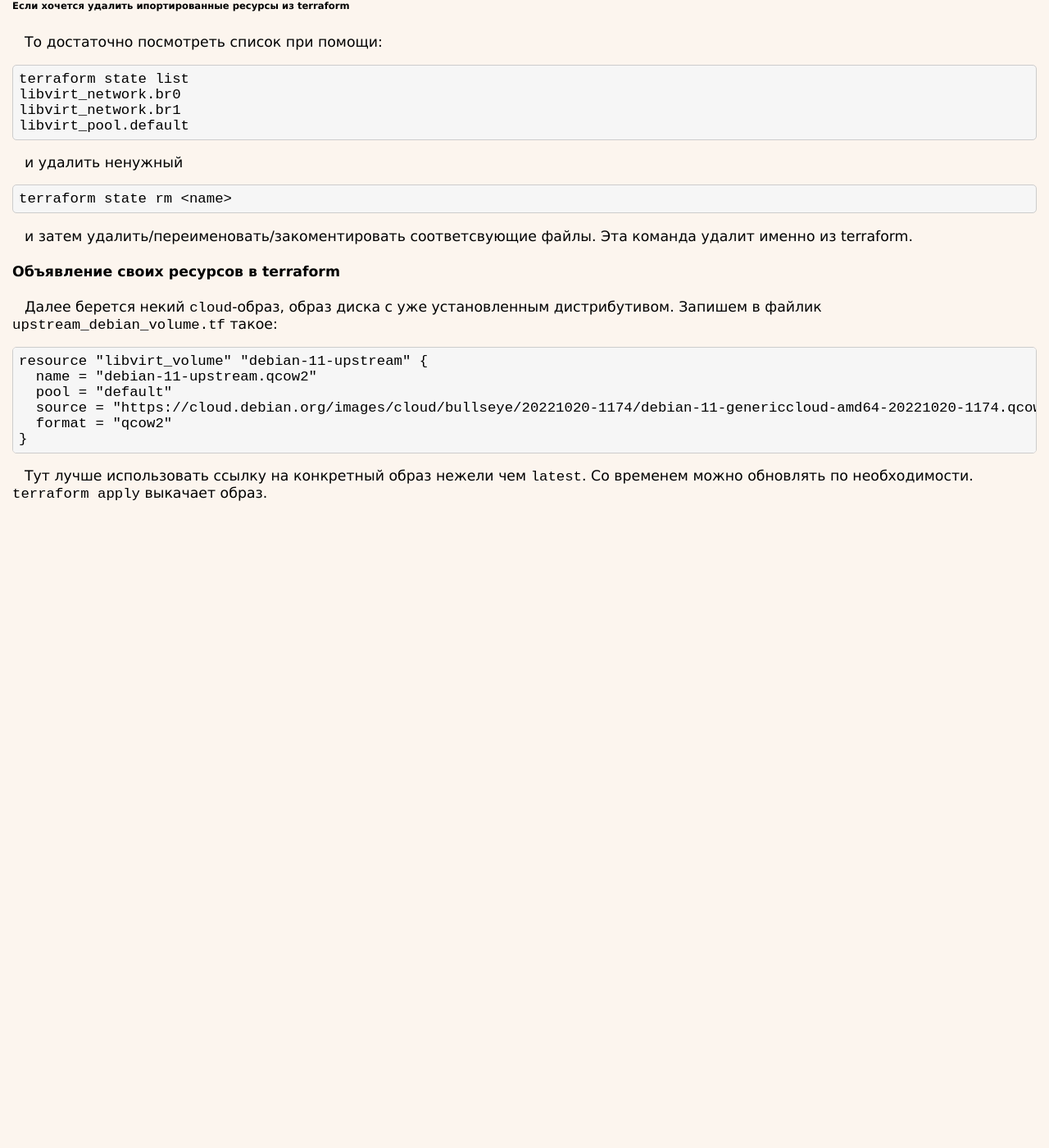
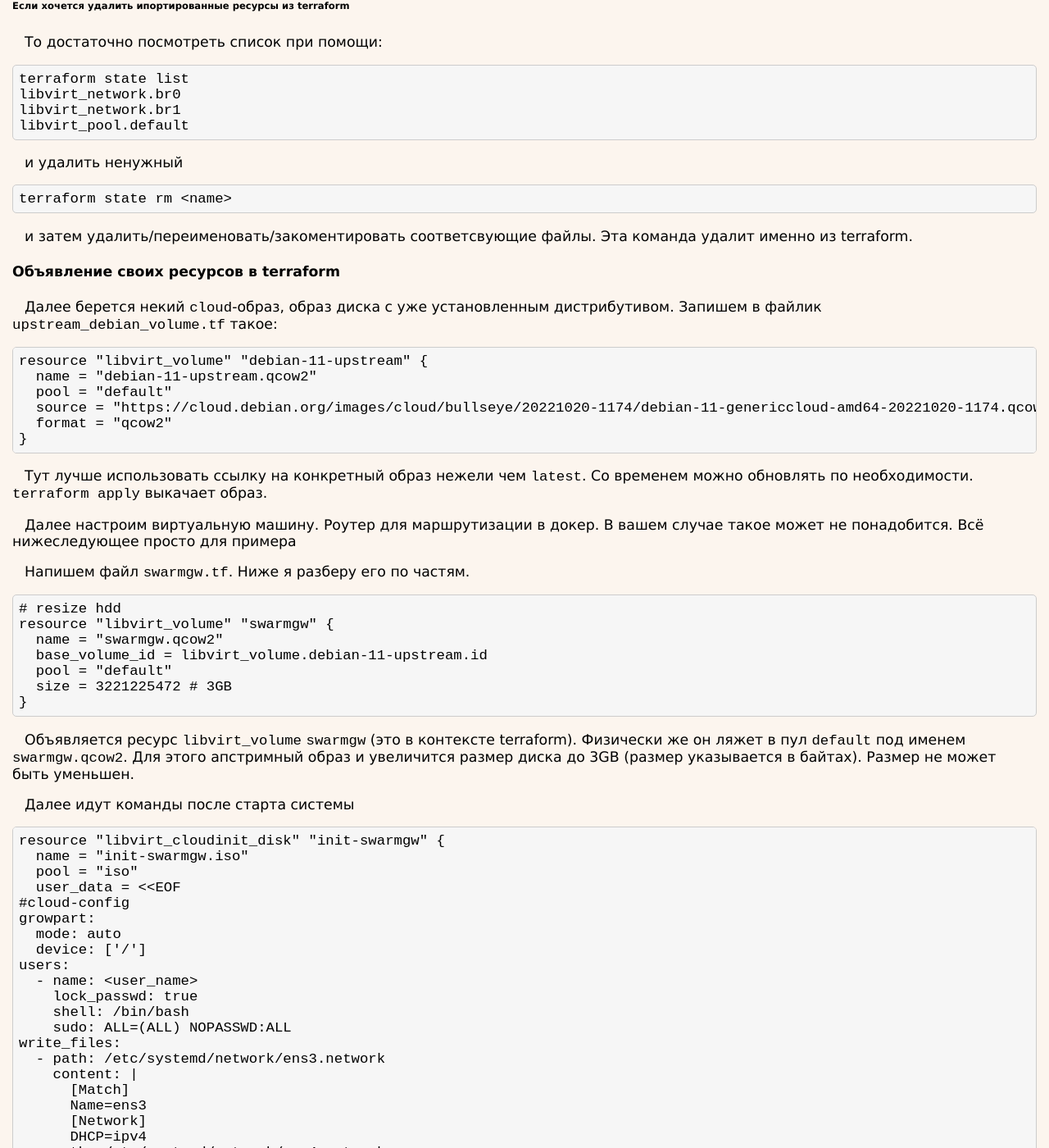
Before and after one commit to cronolio/cronolio.github.io, a Jekyll site: the page built from _minimal_devops/terraform-libvirt.md, in a window 1280 px wide and 1400 px high, scrolled down 1480 px. Shown: the whole window at 82% size. Built offline with Jekyll 4.4.1, drawn with Linux system fonts in a browser that asks for light colours; before the commit the page ends 2110 px from its top, so only the background shows below that; some of the changed text lies outside the part shown.

Commit message:
update dates after change url chema, finish article

````diff
--- a/_minimal_devops/terraform-libvirt.md
+++ b/_minimal_devops/terraform-libvirt.md
@@ -117,5 +117,147 @@ resource "libvirt_volume" "debian-11-upstream" {
 }
 ```
 
-Тут лучше использовать ссылку на конкретный образ нежели чем `latest`. Со временем можно обновлять по необходимости.
-`terraform apply` выкачает образ.
+Тут лучше использовать ссылку на конкретный образ нежели чем `latest`.
+Со временем можно обновлять по необходимости. `terraform apply` выкачает образ.
+
+Далее настроим виртуальную машину. Роутер для маршрутизации в докер.
+В вашем случае такое может не понадобится. Всё нижеследующее просто для примера
+
+Напишем файл `swarmgw.tf`. Ниже я разберу его по частям.
+```
+# resize hdd
+resource "libvirt_volume" "swarmgw" {
+  name = "swarmgw.qcow2"
+  base_volume_id = libvirt_volume.debian-11-upstream.id
+  pool = "default"
+  size = 3221225472 # 3GB
+}
+```
+
+Объявляется ресурс `libvirt_volume` `swarmgw` (это в контексте terraform).
+Физически же он ляжет в пул `default` под именем `swarmgw.qcow2`.
+Для этого апстримный образ и увеличится размер диска до 3GB (размер указывается в байтах).
+Размер не может быть уменьшен.
+
+Далее идут команды после старта системы
+
+```
+resource "libvirt_cloudinit_disk" "init-swarmgw" {
+  name = "init-swarmgw.iso"
+  pool = "iso"
+  user_data = <<EOF
+#cloud-config
+growpart:
+  mode: auto
+  device: ['/']
+users:
+  - name: <user_name>
+    lock_passwd: true
+    shell: /bin/bash
+    sudo: ALL=(ALL) NOPASSWD:ALL
+write_files:
+  - path: /etc/systemd/network/ens3.network
+    content: |
+      [Match]
+      Name=ens3
+      [Network]
+      DHCP=ipv4
+  - path: /etc/systemd/network/ens4.network
+    content: |
+      [Match]
+      Name=ens4
+      [Network]
+      Address=10.0.0.120/24
+  - path: /home/alex/.ssh/authorized_keys
+    content: |
+      ssh-rsa <user_public_key>
+package_update: true
+hostname: swarmgw
+runcmd:
+  - DEBIAN_FRONTEND=noninteractive apt install -y qemu-guest-agent iptables-persistent
+  - systemctl disable ifup@ens3 ifup@ens4
+  - systemctl disable ifupdown-pre
+  - DEBIAN_FRONTEND=noninteractive apt remove -y ifupdown resolvconf
+  - systemctl disable networking
+  - systemctl disable cloud-init-local cloud-init cloud-config cloud-final
+  - systemctl enable systemd-networkd
+  - systemctl enable systemd-resolved
+  - ln -sf /run/systemd/resolve/resolv.conf /etc/resolv.conf
+  - sed -i /etc/systemd/resolved.conf -e 's/#DNSSEC=no/DNSSEC=yes/' -e 's/#MulticastDNS=yes/MulticastDNS=no/' -e 's/#LLMNR=yes/LLMNR=no/'
+  - sed -i /etc/ssh/sshd_config -e 's/#AddressFamily any/AddressFamily inet/' -e 's/#ListenAddress 0.0.0.0/ListenAddress 10.0.0.120/'
+  - sed -i /etc/default/chrony -e 's/DAEMON_OPTS="-F 1"/DAEMON_OPTS="-4 -F 1"/'
+  - echo "net.ipv4.ip_forward=1" >> /etc/sysctl.conf
+  - iptables -t nat -A POSTROUTING -o ens3 -j MASQUERADE
+  - iptables -A FORWARD -i ens3 -o ens4 -m state --state ESTABLISHED,RELATED -j ACCEPT
+  - iptables-save > /etc/iptables/rules.v4
+  - reboot
+EOF
+}
+
+```
+
+Для полного понимая нужно посмотреть на
+[документацию](https://cloudinit.readthedocs.io/en/latest/topics/examples.html)
+Основное - заменить всё что внутри `<>` (узернэйм и его публичный ключ),
+`growpart` - расширяет файловую систему после увеличения диска,
+`users` - создает пользователя,
+а `lock_passwd` блокирует логин по паролю (у рут пользователя так же заблокирован пароль).
+
+Далее я просто делаю минимальные настройки операционной системы и настраиваю простой nat.
+
+Ниже объявление самой виртуальной машины
+(ну то что мы обычно кликаем в интерфейсе пользователя - память, цпу, ...).
+
+```
+resource "libvirt_domain" "swarmgw" {
+  name   = "swarmgw"
+  memory = "456"
+  vcpu   = 1
+  qemu_agent = true
+  running    = true
+
+  cloudinit = libvirt_cloudinit_disk.init-swarmgw.id
+
+  cpu {
+    mode = "host-passthrough"
+  }
+
+  video {
+    type = "qxl"
+  }
+
+  network_interface {
+    network_id = libvirt_network.br0.id
+  }
+  network_interface {
+    network_id = libvirt_network.br1.id
+  }
+
+  boot_device {
+    dev = [ "hd" ]
+  }
+
+  console {
+    type        = "pty"
+    target_port = "0"
+    target_type = "serial"
+  }
+
+  disk {
+    volume_id = libvirt_volume.swarmgw.id
+  }
+}
+```
+
+После terraform apply создастся 3 ресурса, виртуальная машина, диск, и iso-образ.
+Посмотреть их можно как обычно в `terraform state list`:
+```
+libvirt_cloudinit_disk.init-swarmgw
+libvirt_domain.swarmgw
+libvirt_volume.swarmgw
+```
+
+Удалить виртуальную машину можно через `terraform destroy --target <ресурс>`.
+Эта команда удалит из терраформ и из libvirt.
+
+На этом всё. Продолжение следует...
````
Also changed, not shown: other parts of _minimal_devops/terraform-libvirt.md (+1 -1 lines), aboutme.md (+2 -1 lines), index.md (+1 -1 lines), 1 other file.
